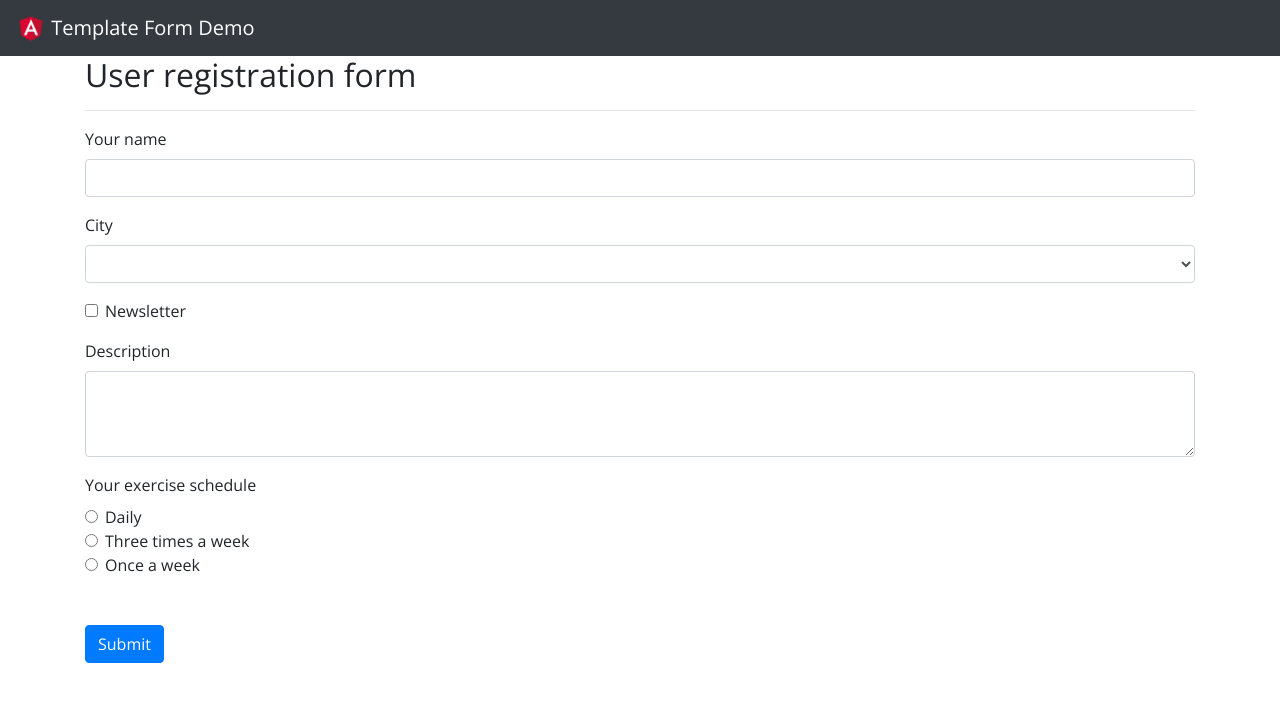
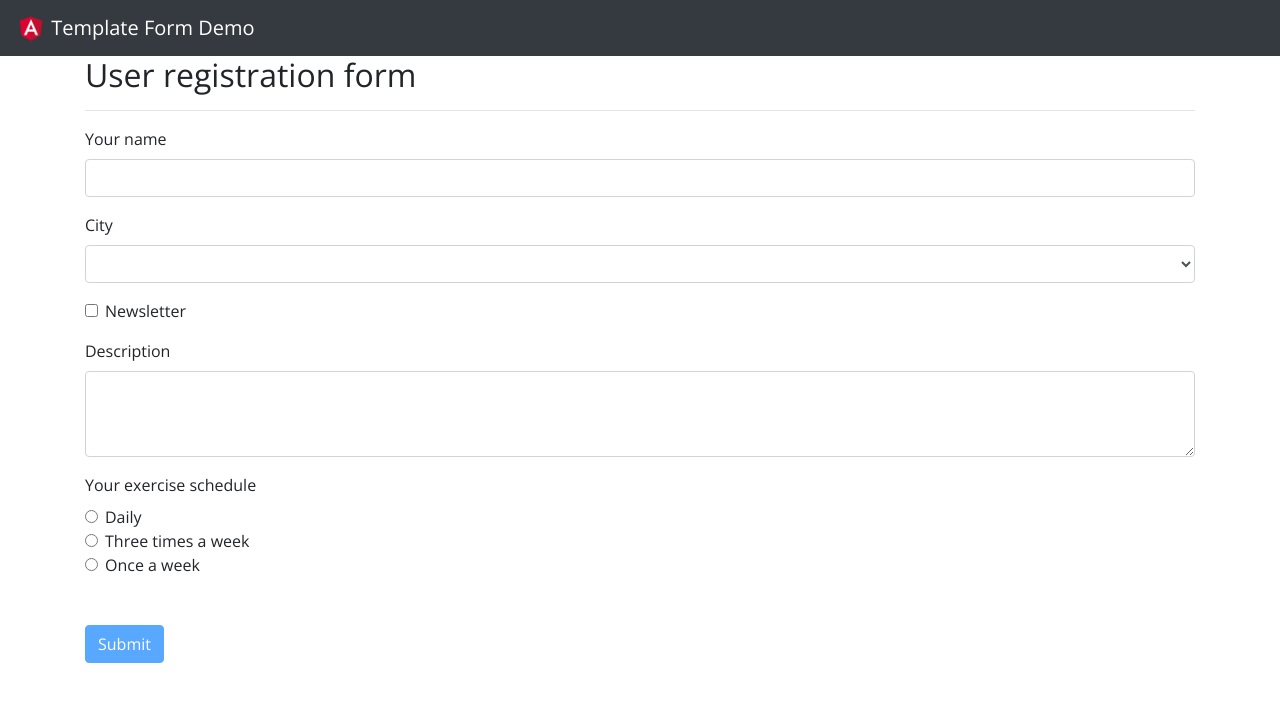
Before and after one commit to vivek-training/ng-template-form-demo, an Angular app: page / in a window 1280 px wide. Shown: the top 702 px of the page. Built offline with nearby package versions, Linux system fonts and the light colour scheme.

Commit message:
finished

```diff
--- a/src/app/page-container/page-container.component.html
+++ b/src/app/page-container/page-container.component.html
@@ -16,6 +16,7 @@
       class="form-control"
       ngModel
       #name="ngModel"
+      required
     />
   </div>
 
@@ -50,6 +51,7 @@
       class="form-control"
       ngModel
       #description="ngModel"
+      maxlength="50"
     ></textarea>
   </div>
   <label>Your exercise schedule</label>
@@ -62,6 +64,7 @@
       checked
       ngModel
       #exercise="ngModel"
+      required
     />
     <label class="form-check-label" for="exampleRadios1">
       Daily
@@ -75,6 +78,7 @@
       value="3 times a week"
       ngModel
       #exercise="ngModel"
+      required
     />
     <label class="form-check-label" for="exampleRadios2">
       Three times a week
@@ -88,11 +92,12 @@
       value="once a week"
       ngModel
       #exercise="ngModel"
+      required
     />
     <label class="form-check-label" for="exampleRadios3">
       Once a week
     </label>
   </div>
 
-  <button class="btn btn-primary mt-5">Submit</button>
+  <button class="btn btn-primary mt-5" [disabled]="f.invalid">Submit</button>
 </form>
```
